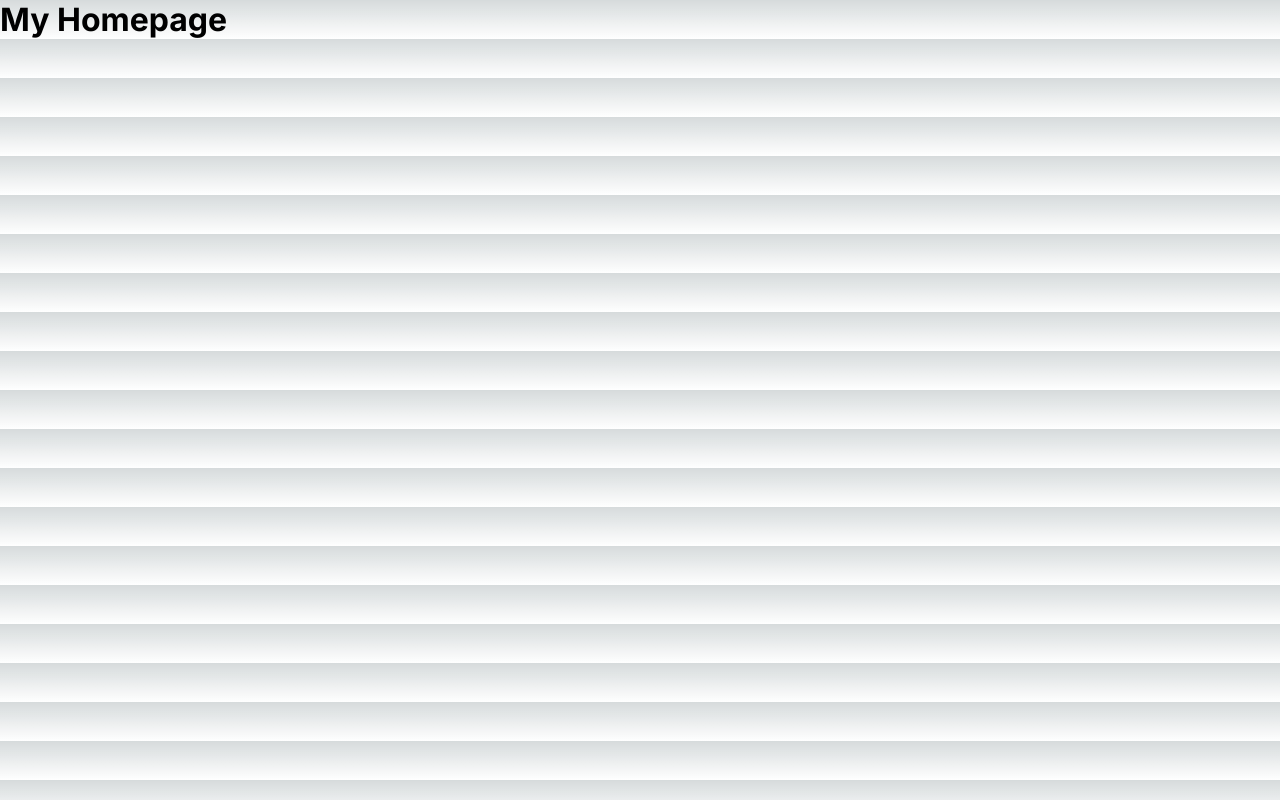
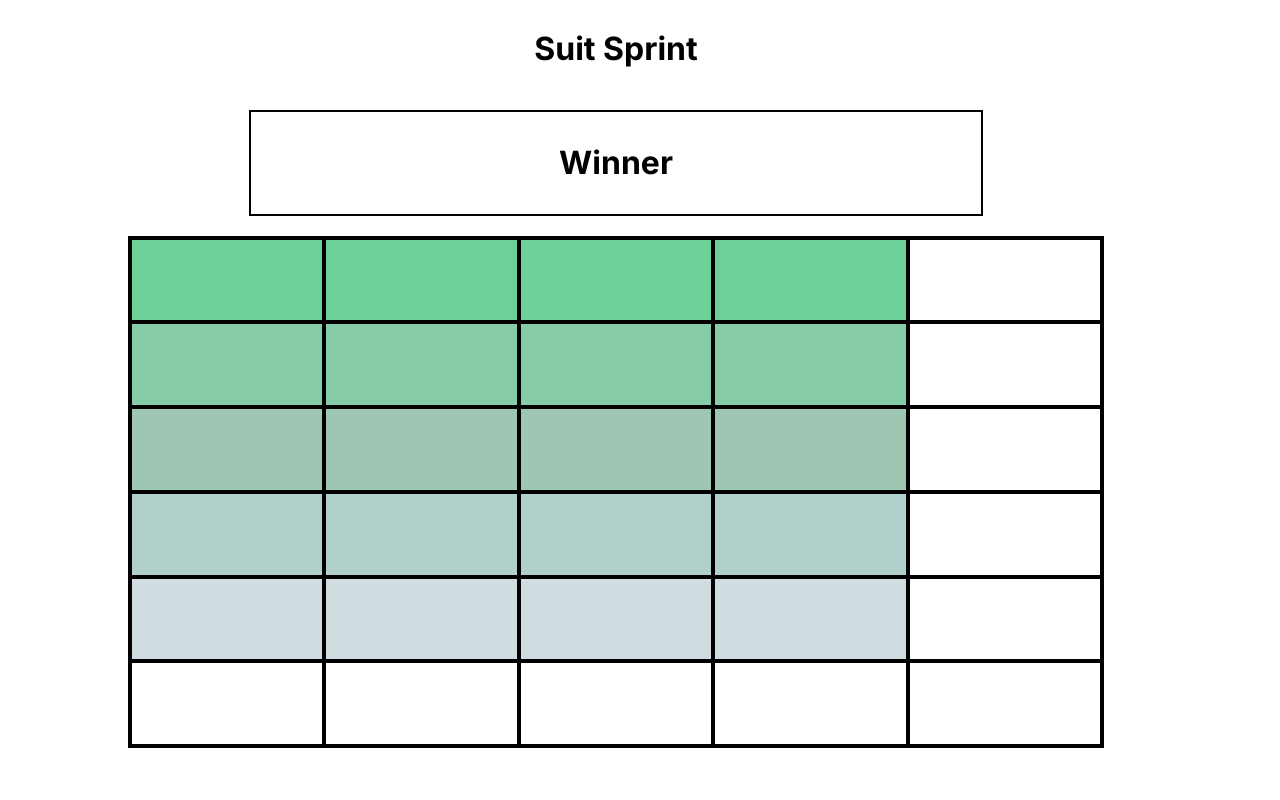
Before and after one commit to jshprintz/suit-sprint, a Next.js app: page / in a window 1280 px wide. Built offline with nearby package versions, Linux system fonts and the light colour scheme.

Commit message:
Basic layout

```diff
--- /dev/null
+++ b/src/app/Components/CardRow/CardRow.tsx
@@ -0,0 +1,48 @@
+import React from "react";
+import styled from "styled-components";
+
+interface CardRowProps {
+  color: string;
+}
+
+const CardRow = ({ color }: CardRowProps): React.JSX.Element => {
+  return (
+    <Container color={color}>
+      <CardContainer />
+      <CardContainer />
+      <CardContainer />
+      <CardContainer />
+      <CardContainer color="white"/>
+    </Container>
+  );
+};
+
+const CardContainer = styled.div<{ color?: string }>`
+  display: flex;
+  flex-direction: row;
+  justify-content: center;
+  align-items: center;
+
+  border: 2px solid black;
+
+  height: 100%;
+  width: 20%;
+
+  background-color: ${(p) => p.color || "transparent"};
+`;
+
+const Container = styled.div<{ color: string }>`
+  display: flex;
+  flex-direction: row;
+  justify-content: space-around;
+  align-items: center;
+
+  border: 2px solid black;
+
+  height: 16.6667%;
+  width: 100%;
+
+  background-color: ${(p) => p.color};
+`;
+
+export default CardRow;
--- /dev/null
+++ b/src/app/Components/GamePage.tsx
@@ -0,0 +1,52 @@
+import React from "react";
+import styled from "styled-components";
+import CardRow from "./CardRow/CardRow";
+
+const GamePage: React.FC = () => {
+  return (
+    <Container>
+      <Winner>
+        <h1>Winner</h1>
+      </Winner>
+      <CardRowContainer>
+        <CardRow color={"#6bd199"} />
+        <CardRow color={"#85cca7"} />
+        <CardRow color={"#9ec7b3"} />
+        <CardRow color={"#b1cfcb"} />
+        <CardRow color={"#cfdde1"} />
+        <CardRow color={"#ffffff"} />
+      </CardRowContainer>
+    </Container>
+  );
+};
+
+const Container = styled.div`
+  display: flex;
+  flex-direction: column;
+  justify-content: space-around;
+  align-items: center;
+  width: 100%;
+  height: 100%;
+  margin: 10px;
+`;
+
+const CardRowContainer = styled(Container)`
+  width: 80%;
+  height: 100%;
+  border: 2px solid black;
+`;
+
+const Winner = styled.div`
+  display: flex;
+  flex-direction: row;
+  justify-content: center;
+  align-items: center;
+
+  border: 2px solid black;
+  width: 60%;
+  height: 20%;
+
+  margin: 10px;
+`;
+
+export default GamePage;
--- a/src/app/globals.css
+++ /dev/null
@@ -1,107 +0,0 @@
-:root {
-  --max-width: 1100px;
-  --border-radius: 12px;
-  --font-mono: ui-monospace, Menlo, Monaco, 'Cascadia Mono', 'Segoe UI Mono',
-    'Roboto Mono', 'Oxygen Mono', 'Ubuntu Monospace', 'Source Code Pro',
-    'Fira Mono', 'Droid Sans Mono', 'Courier New', monospace;
-
-  --foreground-rgb: 0, 0, 0;
-  --background-start-rgb: 214, 219, 220;
-  --background-end-rgb: 255, 255, 255;
-
-  --primary-glow: conic-gradient(
-    from 180deg at 50% 50%,
-    #16abff33 0deg,
-    #0885ff33 55deg,
-    #54d6ff33 120deg,
-    #0071ff33 160deg,
-    transparent 360deg
-  );
-  --secondary-glow: radial-gradient(
-    rgba(255, 255, 255, 1),
-    rgba(255, 255, 255, 0)
-  );
-
-  --tile-start-rgb: 239, 245, 249;
-  --tile-end-rgb: 228, 232, 233;
-  --tile-border: conic-gradient(
-    #00000080,
-    #00000040,
-    #00000030,
-    #00000020,
-    #00000010,
-    #00000010,
-    #00000080
-  );
-
-  --callout-rgb: 238, 240, 241;
-  --callout-border-rgb: 172, 175, 176;
-  --card-rgb: 180, 185, 188;
-  --card-border-rgb: 131, 134, 135;
-}
-
-@media (prefers-color-scheme: dark) {
-  :root {
-    --foreground-rgb: 255, 255, 255;
-    --background-start-rgb: 0, 0, 0;
-    --background-end-rgb: 0, 0, 0;
-
-    --primary-glow: radial-gradient(rgba(1, 65, 255, 0.4), rgba(1, 65, 255, 0));
-    --secondary-glow: linear-gradient(
-      to bottom right,
-      rgba(1, 65, 255, 0),
-      rgba(1, 65, 255, 0),
-      rgba(1, 65, 255, 0.3)
-    );
-
-    --tile-start-rgb: 2, 13, 46;
-    --tile-end-rgb: 2, 5, 19;
-    --tile-border: conic-gradient(
-      #ffffff80,
-      #ffffff40,
-      #ffffff30,
-      #ffffff20,
-      #ffffff10,
-      #ffffff10,
-      #ffffff80
-    );
-
-    --callout-rgb: 20, 20, 20;
-    --callout-border-rgb: 108, 108, 108;
-    --card-rgb: 100, 100, 100;
-    --card-border-rgb: 200, 200, 200;
-  }
-}
-
-* {
-  box-sizing: border-box;
-  padding: 0;
-  margin: 0;
-}
-
-html,
-body {
-  max-width: 100vw;
-  overflow-x: hidden;
-}
-
-body {
-  color: rgb(var(--foreground-rgb));
-  background: linear-gradient(
-      to bottom,
-      transparent,
-      rgb(var(--background-end-rgb))
-    )
-    rgb(var(--background-start-rgb));
-}
-
-a {
-  color: inherit;
-  text-decoration: none;
-}
-
-@media (prefers-color-scheme: dark) {
-  html {
-    color-scheme: dark;
-  }
-}
--- a/src/app/layout.tsx
+++ b/src/app/layout.tsx
@@ -1,6 +1,5 @@
 import type { Metadata } from 'next'
 import { Inter } from 'next/font/google'
-import './globals.css'
 
 const inter = Inter({ subsets: ['latin'] })
 
--- a/src/app/page.tsx
+++ b/src/app/page.tsx
@@ -1,9 +1,22 @@
+"use client";
 import React from "react";
+import styled from "styled-components";
+import GamePage from "./Components/GamePage";
 
 export default function Home() {
   return (
-    <div>
-      <h1>My Homepage</h1>
-    </div>
+    <Container>
+      <h1>Suit Sprint</h1>
+      <GamePage />
+    </Container>
   );
 }
+
+const Container = styled.div`
+  display: flex;
+  flex-direction: column;
+  justify-content: space-around;
+  align-items: center;
+  width: 95vw;
+  height: 95vh;
+`;
```
Also changed, not shown: package.json (+4 -3 lines), 1 other file (tests, documents, lock files or other folders).
